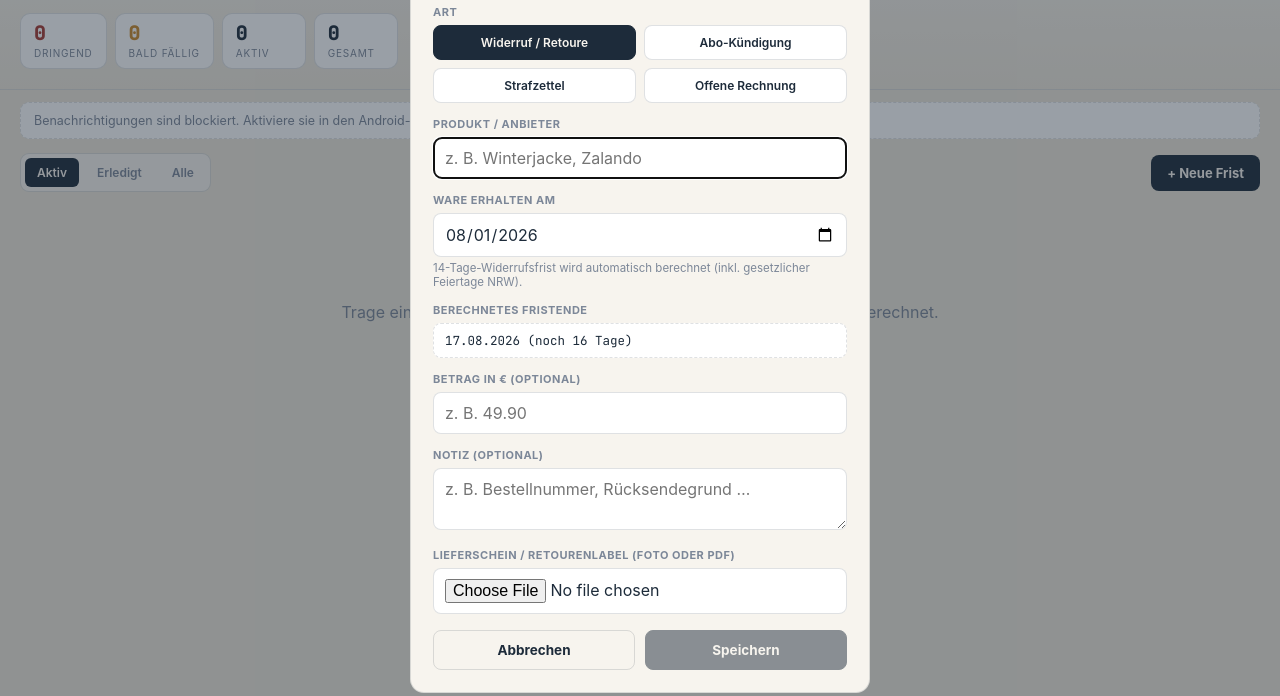
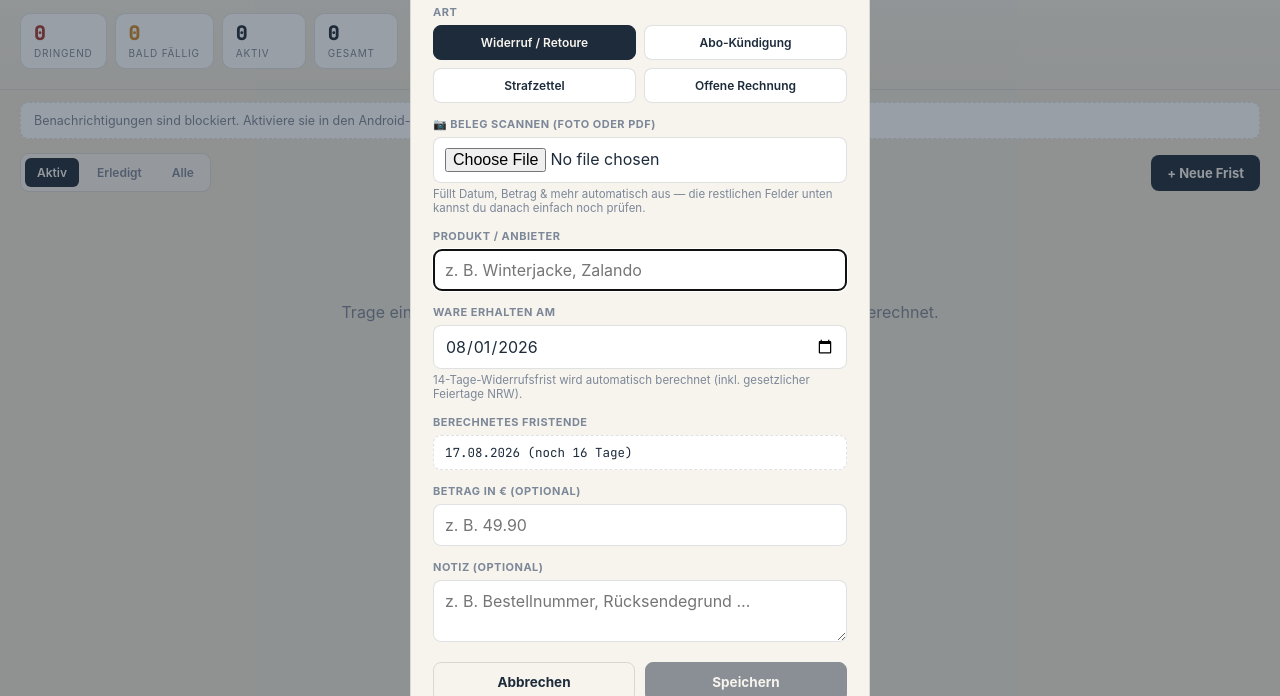
Before and after one commit to echoreachai/fristenwaechter, a plain HTML site: page index.html in a window 1280 px wide. Both pictures are taken after a click on the button "+ Neue Frist". Shown: the part 104-800 px from the top of the page. Drawn offline with nearby package versions, Linux system fonts and the light colour scheme.

Commit message:
Add files via upload

```diff
--- a/index.html
+++ b/index.html
@@ -90,6 +90,15 @@
         </div>
 
         <div class="fw-field">
+          <label class="fw-label" for="input-file">📷 Beleg scannen (Foto oder PDF)</label>
+          <input type="file" class="fw-input" id="input-file" accept="image/*,application/pdf" />
+          <div class="fw-file-row" id="file-row" style="display:none"></div>
+          <p class="fw-hint" id="file-error" style="display:none;color:var(--red)"></p>
+          <p class="fw-hint" id="ocr-status" style="display:none"></p>
+          <p class="fw-hint">Füllt Datum, Betrag & mehr automatisch aus — die restlichen Felder unten kannst du danach einfach noch prüfen.</p>
+        </div>
+
+        <div class="fw-field">
           <label class="fw-label" for="input-produkt">Produkt / Anbieter</label>
           <input class="fw-input" id="input-produkt" placeholder="z. B. Winterjacke, Zalando" required />
         </div>
@@ -151,14 +160,6 @@
           <label class="fw-label" for="input-iban" style="margin-top:12px">IBAN (optional)</label>
           <input class="fw-input" id="input-iban" placeholder="DE89 3704 0044 0532 0130 00" autocapitalize="characters" />
           <p class="fw-hint">Wird beim Foto-/PDF-Scan automatisch erkannt, wenn vorhanden — bitte trotzdem gegenprüfen.</p>
-        </div>
-
-        <div class="fw-field">
-          <label class="fw-label" for="input-file">Lieferschein / Retourenlabel (Foto oder PDF)</label>
-          <input type="file" class="fw-input" id="input-file" accept="image/*,application/pdf" />
-          <div class="fw-file-row" id="file-row" style="display:none"></div>
-          <p class="fw-hint" id="file-error" style="display:none;color:var(--red)"></p>
-          <p class="fw-hint" id="ocr-status" style="display:none"></p>
         </div>
 
         <div class="fw-modal-actions">
```
